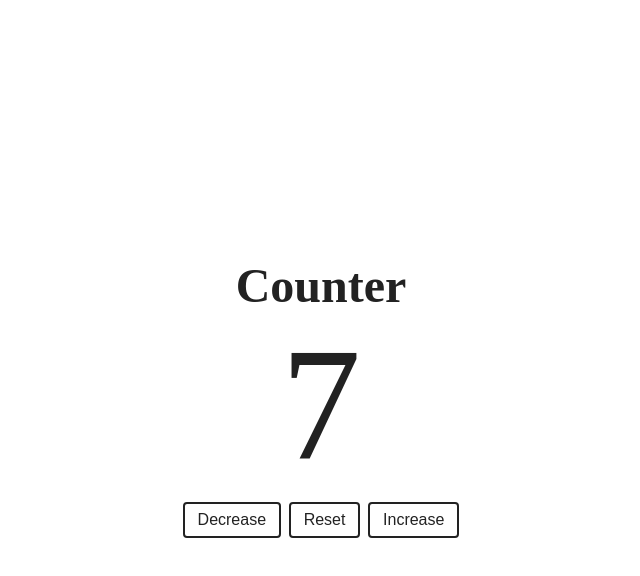
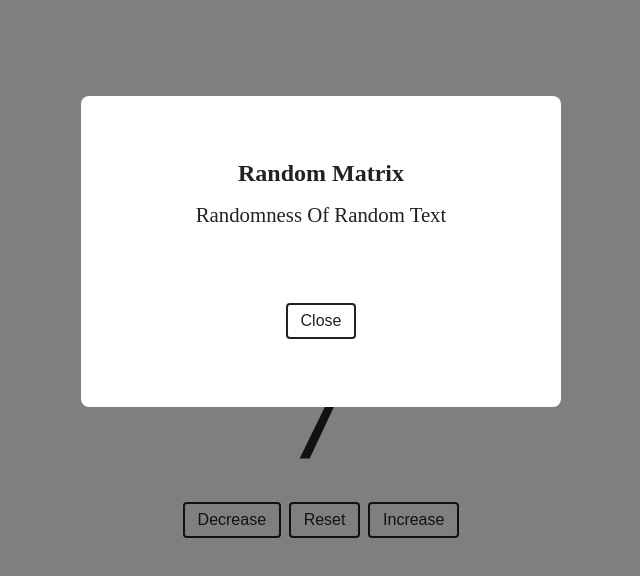
Before and after one commit to TidbitsJS/Redux-Counter, a React (Create React App) app: page / in a window 1280 px wide. Shown: the top 576 px of the page, without its empty margins (319-959 px from the left). Built offline with nearby package versions, Linux system fonts and the light colour scheme.

Commit message:
modal creation

```diff
--- a/src/App.css
+++ b/src/App.css
@@ -76,11 +76,11 @@ body {
 
 .modal-container {
   background: #fff;
-  width: 80vw;
+  width: 70vw;
   max-width: 30rem;
   margin: 0 auto;
   margin-top: -6rem;
-  border-radius: 0.25rem;
+  border-radius: 0.5rem;
   text-align: center;
   text-transform: capitalize;
   padding: 4rem 2rem;
@@ -88,7 +88,7 @@ body {
 }
 
 .modal-container p {
-  margin-bottom: 5rem;
+  margin-bottom: 4.5rem;
 }
 
 .modal-overlay.isModalOpen .modal-container {
--- a/src/App.js
+++ b/src/App.js
@@ -5,6 +5,7 @@ import { createStore, combineReducers } from "redux";
 import { Provider } from "react-redux";
 
 import Counter from "./components/counter/Counter";
+import Modal from "./components/modal/Modal";
 
 import countReducer from "./components/counter/CountReducer";
 import productReducer from "./components/product/ProductReducer";
@@ -23,6 +24,7 @@ function App() {
   return (
     <Provider store={store}>
       <Counter />
+      <Modal />
     </Provider>
   );
 }
--- /dev/null
+++ b/src/components/modal/Modal.js
@@ -0,0 +1,22 @@
+import React from "react";
+import PropTypes from "prop-types";
+
+const Modal = (props) => {
+  const isOpen = true;
+
+  return (
+    <div className={`modal-overlay ${isOpen ? `isModalOpen` : null} `}>
+      <div className="modal-container">
+        <h2>Random Matrix</h2>
+        <p style={{ fontSize: "1.3rem", marginTop: "1rem" }}>
+          Randomness of random text
+        </p>
+        <button className="btn btn-primary">close</button>
+      </div>
+    </div>
+  );
+};
+
+Modal.propTypes = {};
+
+export default Modal;
```
